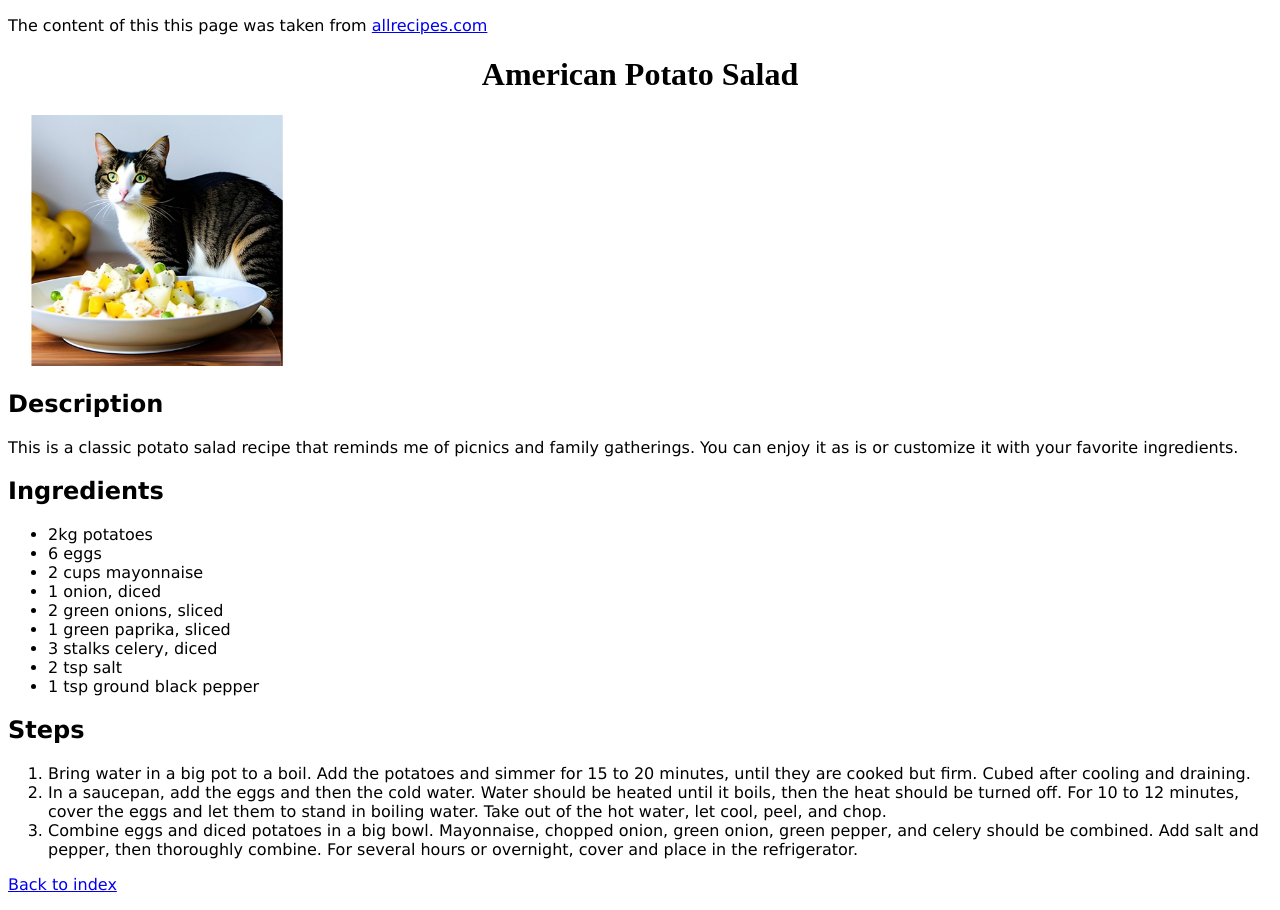
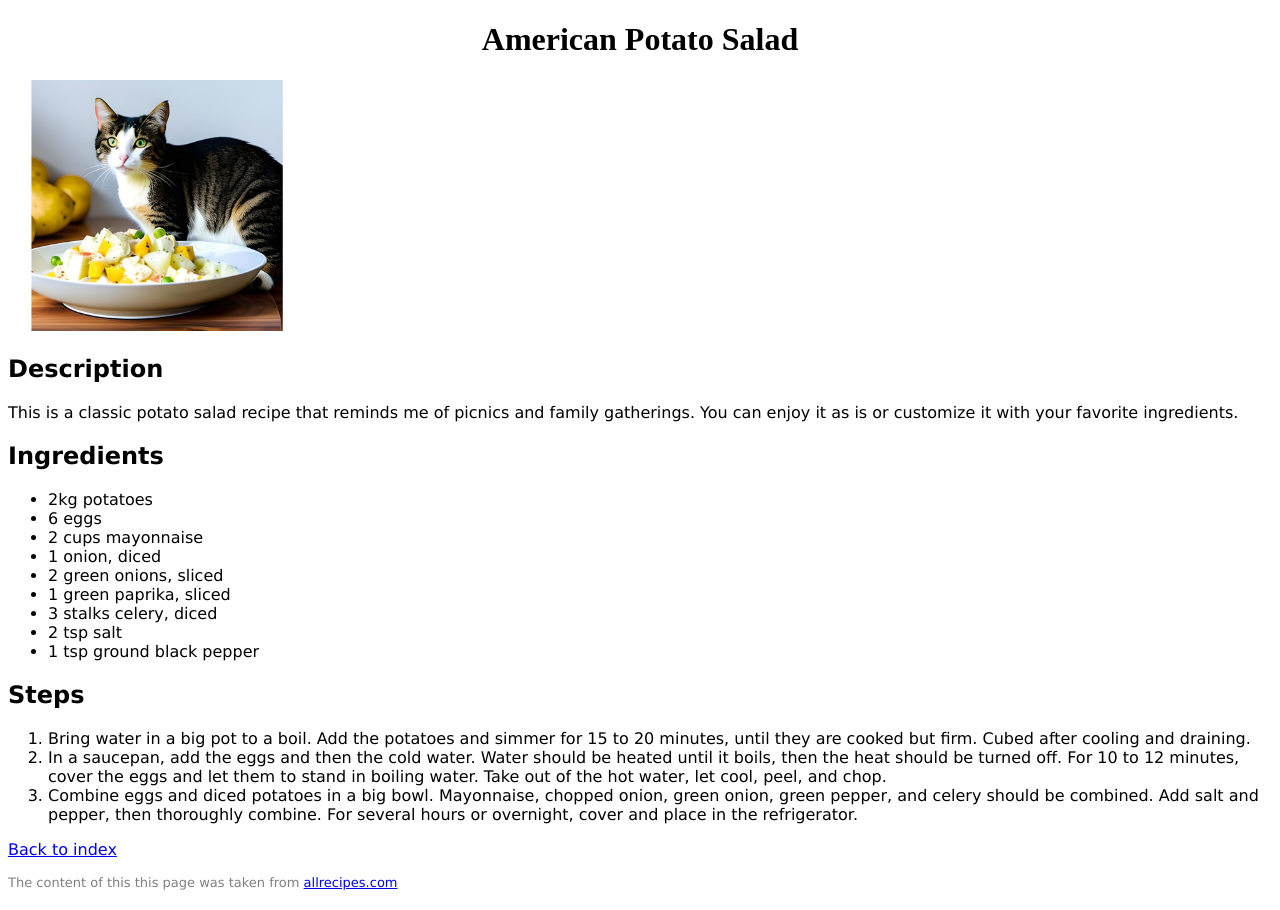
Before and after one commit to marvinrd/odin-recipes, a plain HTML site: page recipes/american_potato_salad.html in a window 1280 px wide. Drawn offline with Linux system fonts and the light colour scheme.

Commit message:
Move source info to bottom and reformat

```diff
--- a/recipes/american_potato_salad.html
+++ b/recipes/american_potato_salad.html
@@ -4,16 +4,9 @@
     <meta charset="UTF-8" />
     <meta name="viewport" content="width=device-width, initial-scale=1.0" />
     <title>American Potato Salad Recipe</title>
-    <link rel="stylesheet" href="../styles.css" />
+    <link rel="stylesheet" href="../styles.css">
   </head>
   <body>
-    <p>
-      The content of this this page was taken from
-      <a href="https://www.allrecipes.com/recipe/39964/american-potato-salad/"
-        >allrecipes.com</a
-      >
-    </p>
-
     <h1 class="main_header">American Potato Salad</h1>
 
     <p>
@@ -67,5 +60,11 @@
     </ol>
 
     <p><a href="../index.html">Back to index</a></p>
+    <p class="content_source_info">
+      The content of this this page was taken from
+      <a href="https://www.allrecipes.com/recipe/39964/american-potato-salad/"
+        >allrecipes.com</a
+      >
+    </p>
   </body>
 </html>
--- a/styles.css
+++ b/styles.css
@@ -15,3 +15,8 @@
 .recipe_main_img {
     width: 300px;
 }
+
+
+.content_source_info{
+    font-size: small; color: gray;
+}
```
Also changed, not shown: recipes/banana_bread.html (+6 -6 lines), recipes/chili_oil.html (+11 -10 lines).
